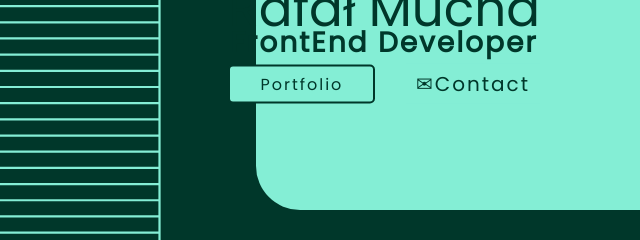
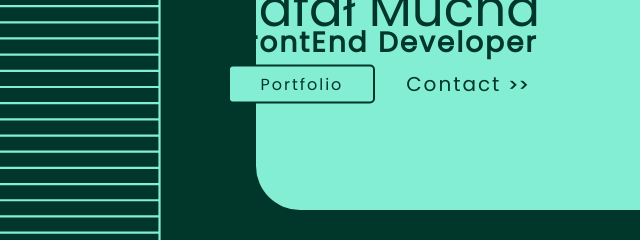
Before and after one commit to RavMucha/Portfolio-welcome-page, a plain HTML site: page Index.html in a window 1280 px wide. Shown: the part 350-590 px from the top of the page, 640-1280 px from the left. Drawn offline with Linux system fonts and the light colour scheme.

Commit message:
icon change

```diff
--- a/Assets/style.css
+++ b/Assets/style.css
@@ -163,6 +163,10 @@ a:hover {
   color: #84eed5;
   -webkit-text-stroke: 2px #00372a;
   transition: 0.2s linear;
+}
+a span {
+font-weight: 900;
+font-size: 0.8em;
 }
 .web,
 .UI {
--- a/Index.html
+++ b/Index.html
@@ -25,7 +25,7 @@
             <a class="btn" href="https://rafal-mucha.pl/" target="_blank"
               >Portfolio</a
             ><a href="https://rafalmucha.online/" target="_blank"
-              ><span>&#9993;</span>Contact</a
+              >Contact <span>>></span></a
             >
           </div>
         </header>
```
